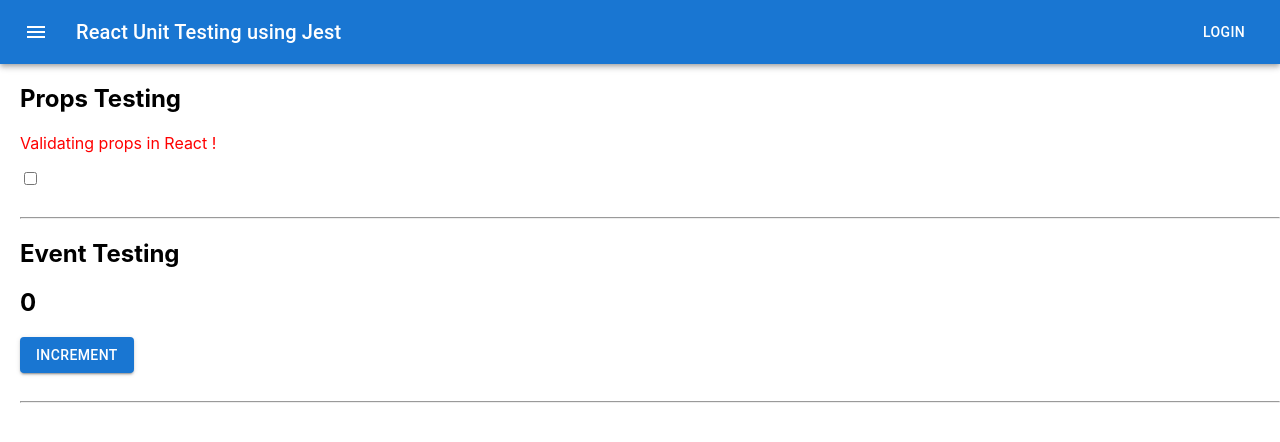
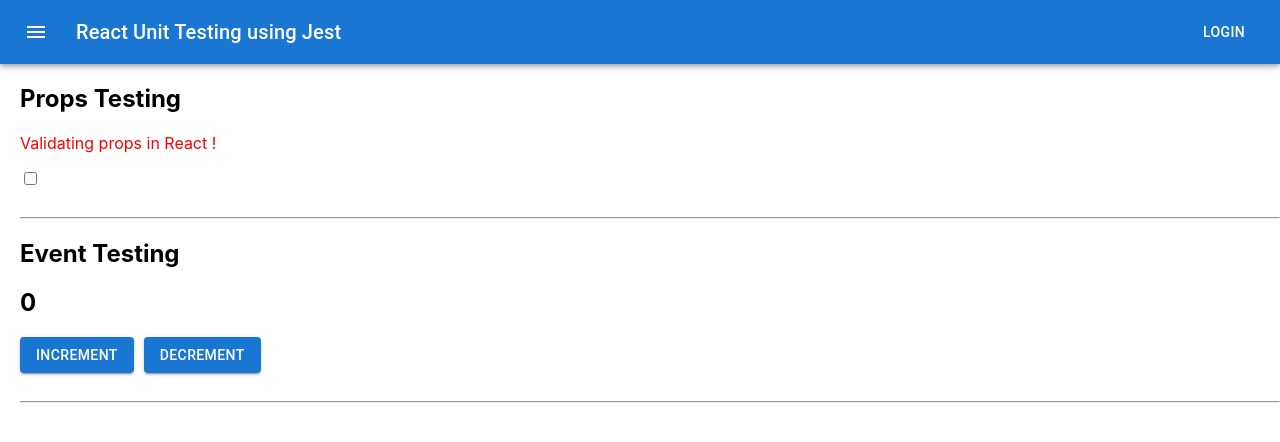
Before and after one commit to Rauf-pro/react-unit-testing, a React (Create React App) app: page / in a window 1280 px wide. Shown: the top 442 px of the page. Built offline with nearby package versions, Linux system fonts and the light colour scheme.

Commit message:
feat/events-component: add decrement button

```diff
--- a/src/App.css
+++ b/src/App.css
@@ -15,3 +15,7 @@ font-family: source-code-pro, Menlo, Monaco, Consolas, 'Courier New',
 .main {
   margin-left: 20px;
 }
+
+.decrement-btn{
+  margin-left: 10px !important;
+}
--- a/src/components/Events/Events.js
+++ b/src/components/Events/Events.js
@@ -18,6 +18,15 @@ export default function Events() {
             >
                 Increment
             </Button>
+            <Button
+                className='decrement-btn'
+                variant='contained'
+                color='primary'
+                aria-label='decrement-btn'
+                onClick={() => setCounter(counter - 1)}
+            >
+                Decrement
+            </Button>
         </div>
     )
 }
```
